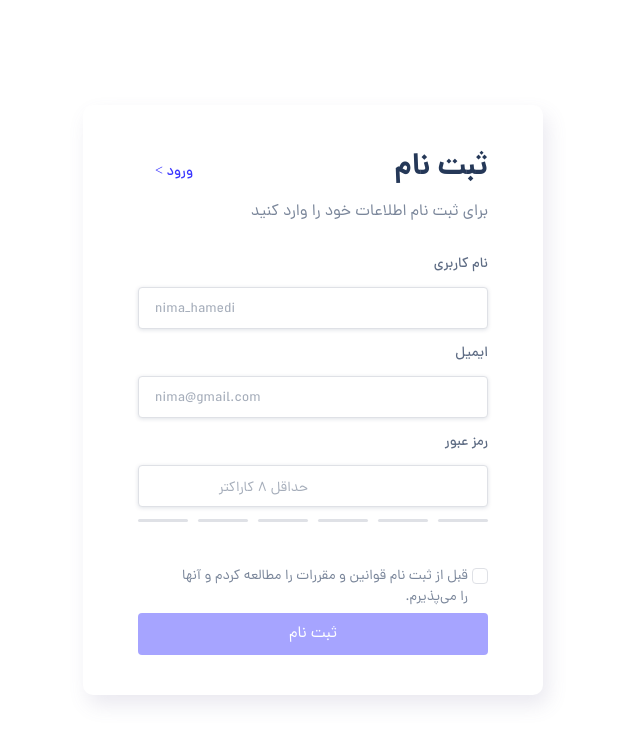
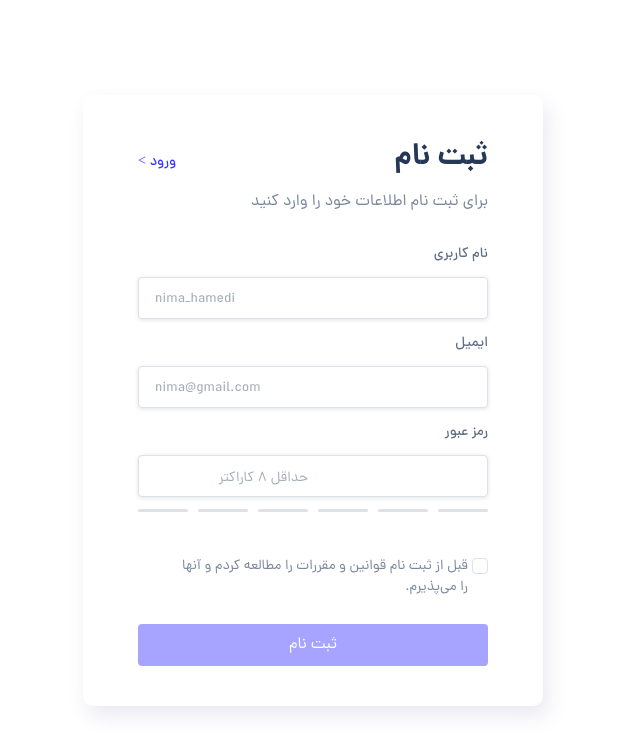
Before and after one commit to mirfarzam/Chitra, a React (Create React App) app: page / in a window 1280 px wide. Shown: the top 754 px of the page, without its empty margins (576-1216 px from the left). Built offline with nearby package versions, Linux system fonts and the light colour scheme.

Commit message:
problems

```diff
--- a/src/Styles/App.css
+++ b/src/Styles/App.css
@@ -78,7 +78,7 @@ textarea, select, input, button { outline: none; }
   font-style: normal;
   line-height: normal;
   letter-spacing: normal;
-  text-align: right;
+  text-align: left;
   color: #3b36ff;
   float: left;
   padding-top: 17px;
@@ -224,6 +224,7 @@ form input[type=submit] {
   width: auto;
   margin-bottom: 0;
   margin-top: 35px;
+  height: fit-content;
 }
 
 /* Hide the browser's default checkbox */
```
